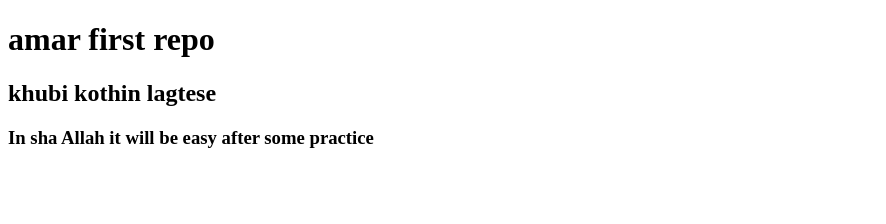
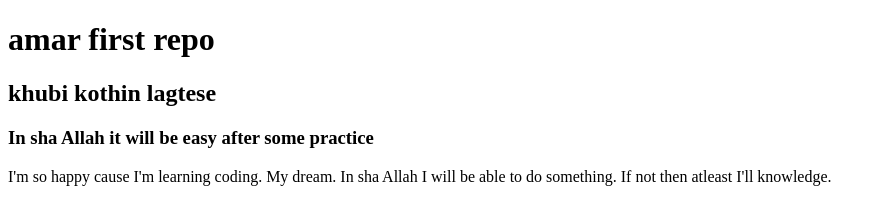
Before and after one commit to afnankhalil5/my-only-rep, a plain HTML site: page index.html in a window 1280 px wide. Shown: the whole page, without its empty margins (0-886 px from the left). Drawn offline with Linux system fonts and the light colour scheme.

Commit message:
style added

```diff
--- a/index.html
+++ b/index.html
@@ -10,5 +10,6 @@
     <h1>amar first repo</h1>
     <h2>khubi kothin lagtese</h2>
     <h3>In sha Allah it will be easy after some practice</h3>
+    <p>I'm so happy cause I'm learning coding. My dream. In sha Allah I will be able to do something. If not then atleast I'll knowledge.</p>
 </body>
 </html>
```
Also changed, not shown: style.css (added).
